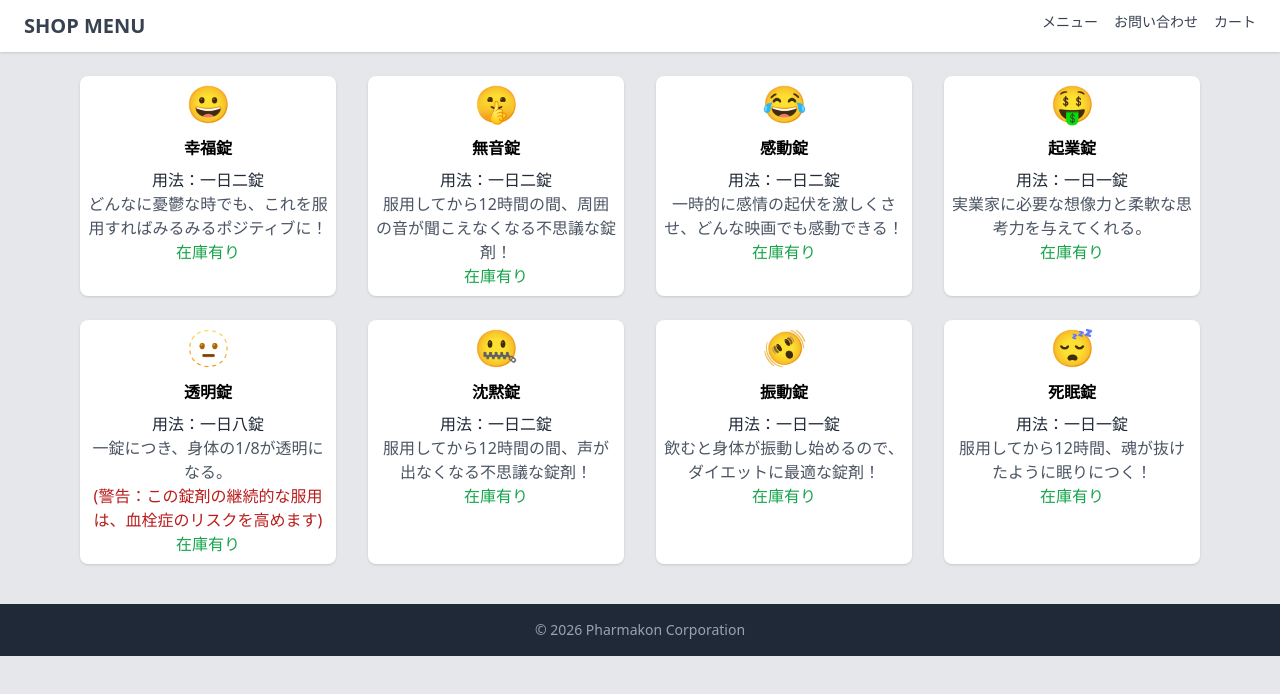
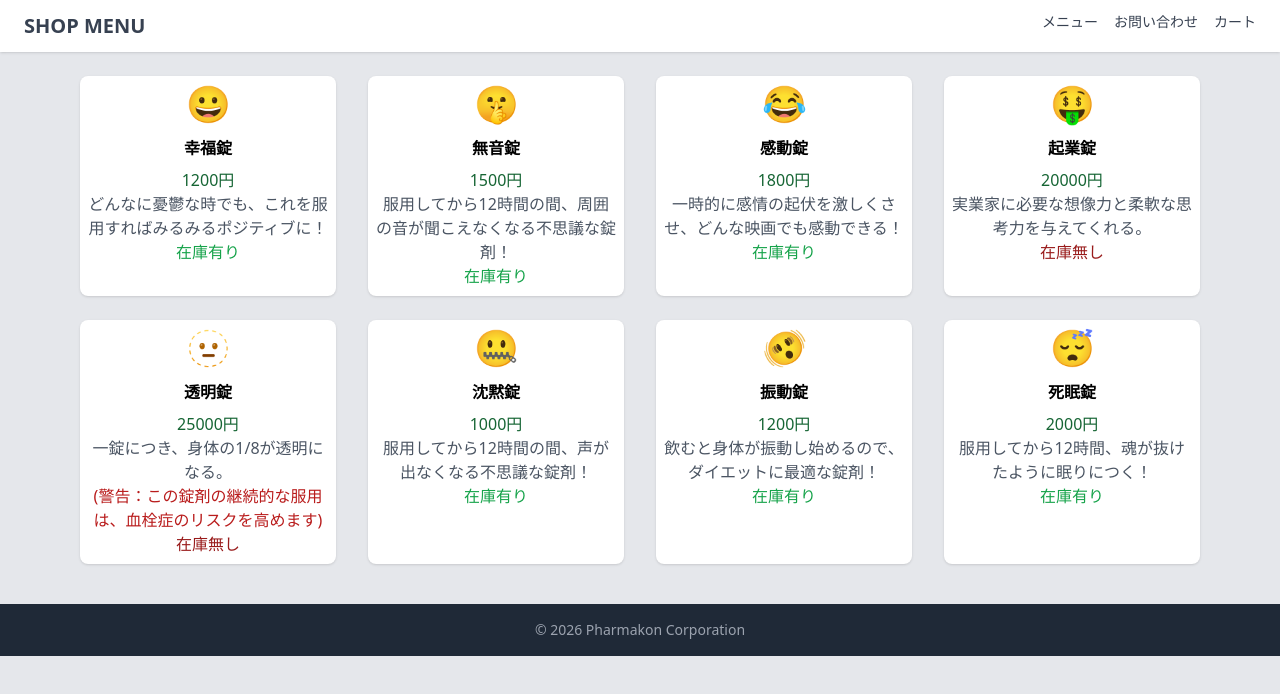
Before and after one commit to kai180512/shopping_menu, a plain HTML site: page index.html in a window 1280 px wide. Drawn offline with nearby package versions, Linux system fonts and the light colour scheme.

Commit message:
ショップメニュー

```diff
--- a/index.html
+++ b/index.html
@@ -22,57 +22,57 @@
      <div class="bg-white rounded-lg shadow hover:scale-105 transition p-2 mt-6 w-64">
       <h2 class="text-4xl text-center mx-auto mb-3">😀</h2>
       <h3 class="text-center font-bold mb-2">幸福錠</h3>
-      <p class="text-gray-800 text-center">用法：一日二錠</p>
+      <p class="text-green-800 text-center">1200円</p>
       <p class="text-gray-600 text-center">どんなに憂鬱な時でも、これを服用すればみるみるポジティブに！</p>
       <p class="text-green-600 text-center">在庫有り</p>
      </div>
      <div class="bg-white rounded-lg shadow hover:scale-105 transition p-2 mt-6 w-64">
       <h2 class="text-4xl text-center mx-auto mb-3">🤫</h2>
       <h3 class="text-center font-bold mb-2">無音錠</h3>
-      <p class="text-gray-800 text-center">用法：一日二錠</p>
+      <p class="text-green-800 text-center">1500円</p>
       <p class="text-gray-600 text-center">服用してから12時間の間、周囲の音が聞こえなくなる不思議な錠剤！</p>
       <p class="text-green-600 text-center">在庫有り</p>
      </div>
      <div class="bg-white rounded-lg shadow hover:scale-105 transition p-2 mt-6 w-64">
       <h2 class="text-4xl text-center mx-auto mb-3">😂</h2>
       <h3 class="text-center font-bold mb-2">感動錠</h3>
-      <p class="text-gray-800 text-center">用法：一日二錠</p>
+      <p class="text-green-800 text-center">1800円</p>
       <p class="text-gray-600 text-center">一時的に感情の起伏を激しくさせ、どんな映画でも感動できる！</p>
       <p class="text-green-600 text-center">在庫有り</p>
      </div>
      <div class="bg-white rounded-lg shadow hover:scale-105 transition p-2 mt-6 w-64">
       <h2 class="text-4xl text-center mx-auto mb-3">🤑</h2>
       <h3 class="text-center font-bold mb-2">起業錠</h3>
-      <p class="text-gray-800 text-center">用法：一日一錠</p>
+      <p class="text-green-800 text-center">20000円</p>
       <p class="text-gray-600 text-center">実業家に必要な想像力と柔軟な思考力を与えてくれる。</p>
-      <p class="text-green-600 text-center">在庫有り</p>
+      <p class="text-red-800 text-center">在庫無し</p>
      </div>
      <div class="bg-white rounded-lg shadow hover:scale-105 transition p-2 mt-6 w-64">
       <h2 class="text-4xl text-center mx-auto mb-3">🫥</h2>
       <h3 class="text-center font-bold mb-2">透明錠</h3>
-      <p class="text-gray-800 text-center">用法：一日八錠</p>
+      <p class="text-green-800 text-center">25000円</p>
       <p class="text-gray-600 text-center">一錠につき、身体の1/8が透明になる。</p>
       <p class="text-red-700 text-center">(警告：この錠剤の継続的な服用は、血栓症のリスクを高めます)</p>
-      <p class="text-green-600 text-center">在庫有り</p>
+      <p class="text-red-800 text-center">在庫無し</p>
      </div>
      <div class="bg-white rounded-lg shadow hover:scale-105 transition p-2 mt-6 w-64">
       <h2 class="text-4xl text-center mx-auto mb-3">🤐</h2>
       <h3 class="text-center font-bold mb-2">沈黙錠</h3>
-      <p class="text-gray-800 text-center">用法：一日二錠</p>
+      <p class="text-green-800 text-center">1000円</p>
       <p class="text-gray-600 text-center">服用してから12時間の間、声が出なくなる不思議な錠剤！</p>
       <p class="text-green-600 text-center">在庫有り</p>
      </div>
      <div class="bg-white rounded-lg shadow hover:scale-105 transition p-2 mt-6 w-64">
       <h2 class="text-4xl text-center mx-auto mb-3">🫨</h2>
       <h3 class="text-center font-bold mb-2">振動錠</h3>
-      <p class="text-gray-800 text-center">用法：一日一錠</p>
+      <p class="text-green-800 text-center">1200円</p>
       <p class="text-gray-600 text-center">飲むと身体が振動し始めるので、ダイエットに最適な錠剤！</p>
       <p class="text-green-600 text-center">在庫有り</p>
      </div>
      <div class="bg-white rounded-lg shadow hover:scale-105 transition p-2 mt-6 w-64">
       <h2 class="text-4xl text-center mx-auto mb-3">😴</h2>
       <h3 class="text-center font-bold mb-2">死眠錠</h3>
-      <p class="text-gray-800 text-center">用法：一日一錠</p>
+      <p class="text-green-800 text-center">2000円</p>
       <p class="text-gray-600 text-center">服用してから12時間、魂が抜けたように眠りにつく！</p>
       <p class="text-green-600 text-center">在庫有り</p>
      </div>
```
